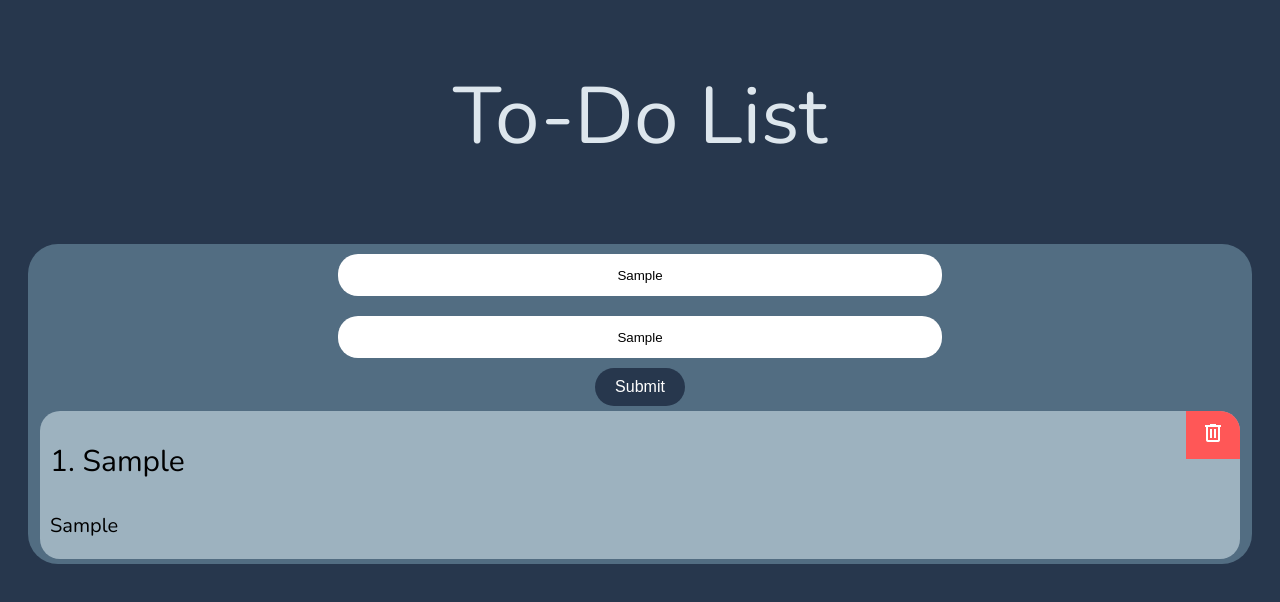
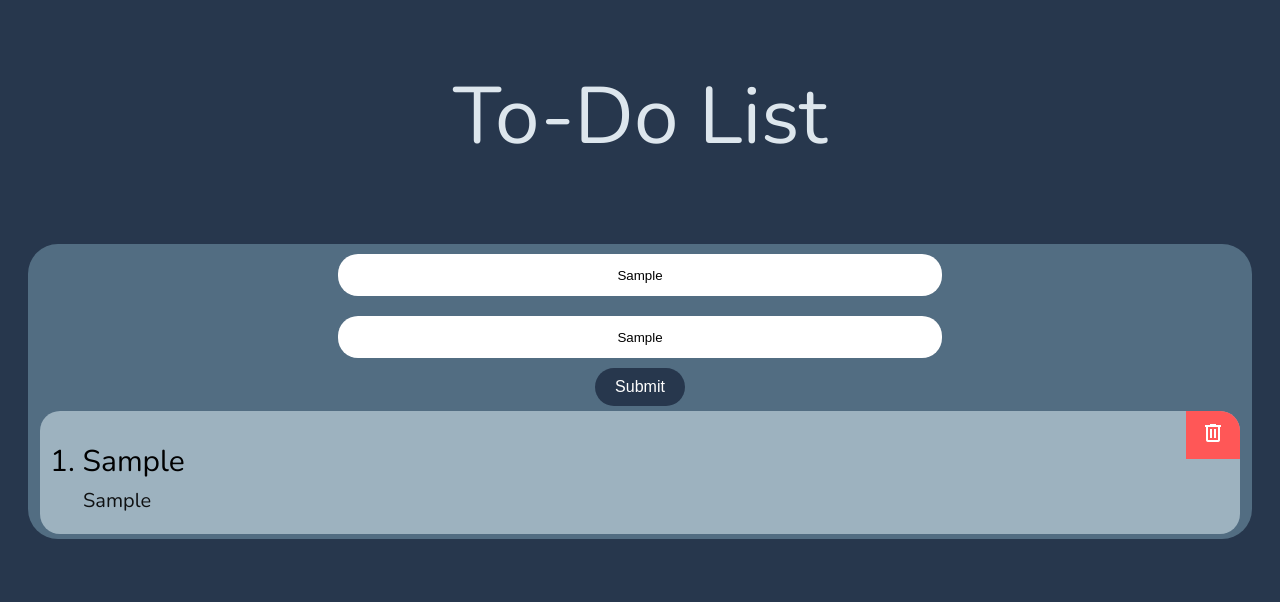
Before and after one commit to Subhro-ai/todo-List, an Angular app: page / in a window 1280 px wide. Both pictures are taken after typing "Sample", "Sample" into the empty fields and a click on the button "Submit". Shown: the top 602 px of the page. Built offline with nearby package versions, Linux system fonts and the light colour scheme.

Commit message:
minor changes

```diff
--- a/src/app/todo-list/items/items.component.css
+++ b/src/app/todo-list/items/items.component.css
@@ -14,10 +14,13 @@ p {
 
 .title {
     font-size: 30px;
+    margin-bottom: -15px;
 }
 
 .description {
     font-size: 20px;
+    padding-left: 33px;
+    opacity: 90%;
 }
 
 .block {
```
